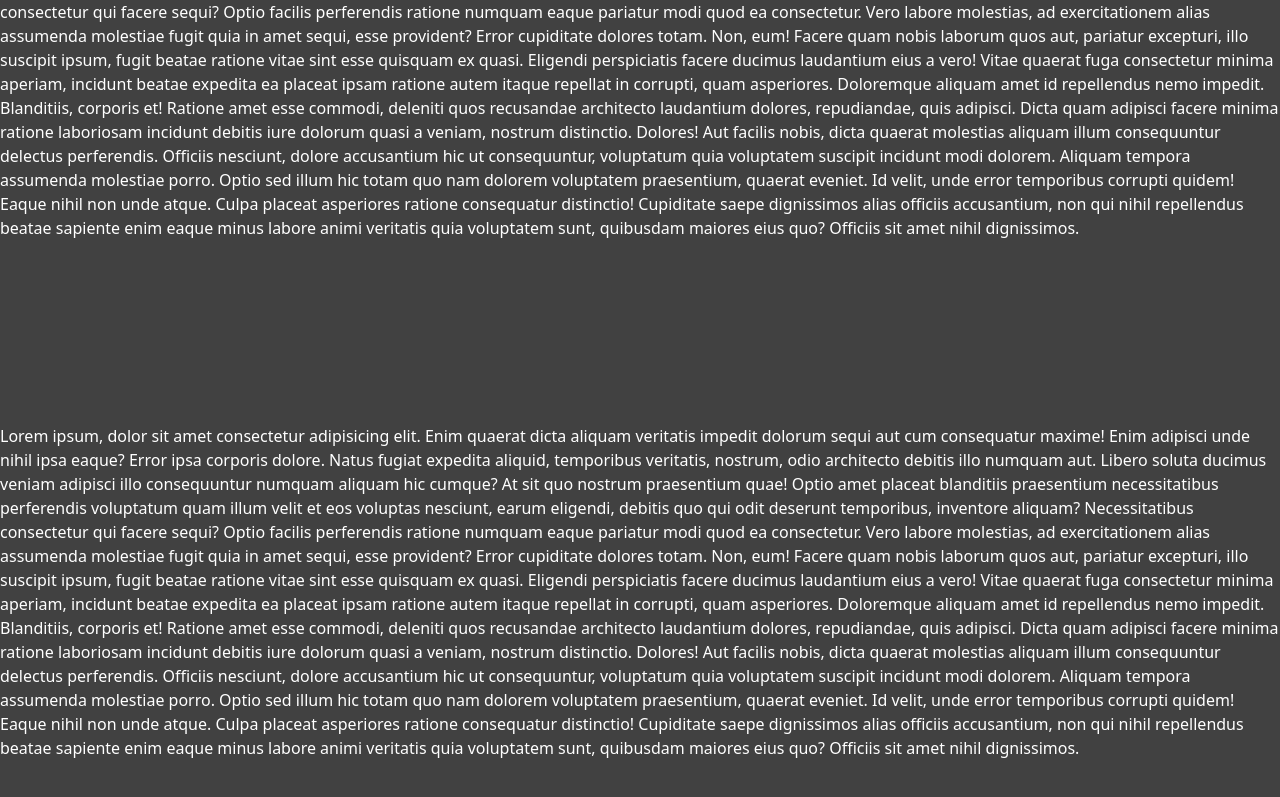
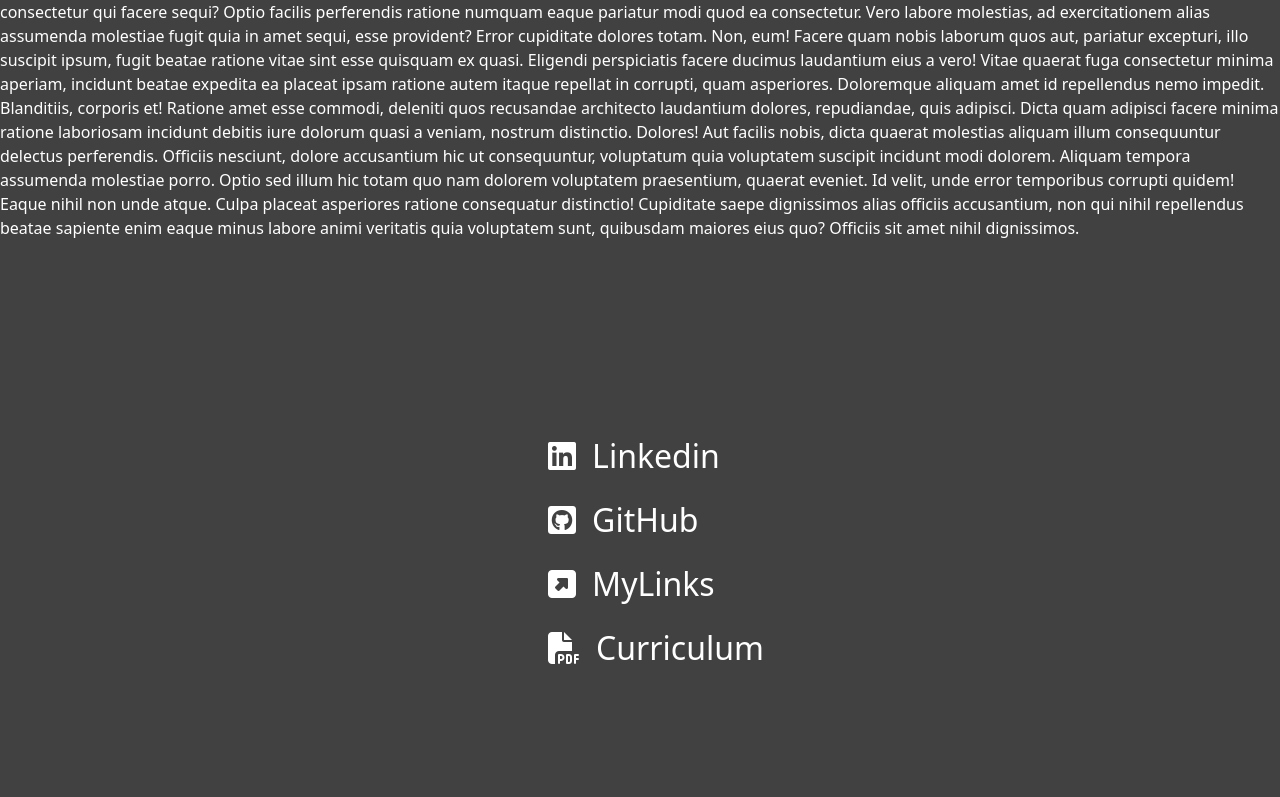
Before and after one commit to FabrizioMisseri/portfolioCVserio, a Vue app: page / in a window 1280 px wide. Shown: the part 1685-2482 px from the top of the page. Built offline with nearby package versions, Linux system fonts and the light colour scheme.

Commit message:
add mini-comp->contactLinks in 'Contacts'

```diff
--- a/src/components/Contacts.vue
+++ b/src/components/Contacts.vue
@@ -1,41 +1,19 @@
 <script>
+import ContactLinks from '../mini-components/ContactLinks.vue';
+
 export default {
     name: "Contacts",
+
+    components: {
+        ContactLinks
+    }
 }
 </script>
 
 <template>
     <section>
         <br>
-        <p>
-            Lorem ipsum, dolor sit amet consectetur adipisicing elit. Enim quaerat dicta aliquam veritatis impedit dolorum
-            sequi aut cum consequatur maxime! Enim adipisci unde nihil ipsa eaque? Error ipsa corporis dolore.
-            Natus fugiat expedita aliquid, temporibus veritatis, nostrum, odio architecto debitis illo numquam aut. Libero
-            soluta ducimus veniam adipisci illo consequuntur numquam aliquam hic cumque? At sit quo nostrum praesentium
-            quae!
-            Optio amet placeat blanditiis praesentium necessitatibus perferendis voluptatum quam illum velit et eos voluptas
-            nesciunt, earum eligendi, debitis quo qui odit deserunt temporibus, inventore aliquam? Necessitatibus
-            consectetur qui facere sequi?
-            Optio facilis perferendis ratione numquam eaque pariatur modi quod ea consectetur. Vero labore molestias, ad
-            exercitationem alias assumenda molestiae fugit quia in amet sequi, esse provident? Error cupiditate dolores
-            totam.
-            Non, eum! Facere quam nobis laborum quos aut, pariatur excepturi, illo suscipit ipsum, fugit beatae ratione
-            vitae sint esse quisquam ex quasi. Eligendi perspiciatis facere ducimus laudantium eius a vero!
-            Vitae quaerat fuga consectetur minima aperiam, incidunt beatae expedita ea placeat ipsam ratione autem itaque
-            repellat in corrupti, quam asperiores. Doloremque aliquam amet id repellendus nemo impedit. Blanditiis, corporis
-            et!
-            Ratione amet esse commodi, deleniti quos recusandae architecto laudantium dolores, repudiandae, quis adipisci.
-            Dicta quam adipisci facere minima ratione laboriosam incidunt debitis iure dolorum quasi a veniam, nostrum
-            distinctio. Dolores!
-            Aut facilis nobis, dicta quaerat molestias aliquam illum consequuntur delectus perferendis. Officiis nesciunt,
-            dolore accusantium hic ut consequuntur, voluptatum quia voluptatem suscipit incidunt modi dolorem. Aliquam
-            tempora assumenda molestiae porro.
-            Optio sed illum hic totam quo nam dolorem voluptatem praesentium, quaerat eveniet. Id velit, unde error
-            temporibus corrupti quidem! Eaque nihil non unde atque. Culpa placeat asperiores ratione consequatur distinctio!
-            Cupiditate saepe dignissimos alias officiis accusantium, non qui nihil repellendus beatae sapiente enim eaque
-            minus labore animi veritatis quia voluptatem sunt, quibusdam maiores eius quo? Officiis sit amet nihil
-            dignissimos.
-        </p>
+        <ContactLinks></ContactLinks>
     </section>
 </template>
 
--- a/src/mini-components/ContactLinks.vue
+++ b/src/mini-components/ContactLinks.vue
@@ -1,21 +1,53 @@
 <script>
 export default {
     name: "ContactLinks",
+
 }
 </script>
 
 <template>
-    <section class="container">
-        <a class="me-3" href="https://www.linkedin.com/in/fabrizio-misseri/">
+    <!-- LINKS -->
+    <section class="container d-flex justify-content-center fs-2">
+        <ul>
+            <li>
+                <a class="px-5 py-2 rounded-4" href="https://www.linkedin.com/in/fabrizio-misseri/">
                     <i class="fa-brands fa-linkedin"></i>
+                    <span class="ms-3">Linkedin</span>
                 </a>
-        <a class="me-3" href="https://github.com/FabrizioMisseri">
+            </li>
+
+            <li>
+                <a class="px-5 py-2 rounded-4" href="https://github.com/FabrizioMisseri">
                     <i class="fa-brands fa-square-github"></i>
+                    <span class="ms-3">GitHub</span>
                 </a>
-        <a href="https://fabrizio-misseri-links.netlify.app/">
+            </li>
+
+            <li>
+                <a class="px-5 py-2 rounded-4" href="https://fabrizio-misseri-links.netlify.app/">
                     <i class="fa-solid fa-square-up-right"></i>
+                    <span class="ms-3">MyLinks</span>
                 </a>
+            </li>
+
+            <li>
+                <a class="px-5 py-2 rounded-4" href="#">
+                    <i class="fa-solid fa-file-pdf"></i>
+                    <span class="ms-3">Curriculum</span>
+                </a>
+            </li>
+        </ul>
     </section>
+    <!-- / LINKS -->
 </template>
 
-<style lang="scss" scoped></style>
+<style lang="scss" scoped>
+@use "../styles/partials/colors.scss" as *;
+
+section {
+
+    a:hover {
+        background-color: $orange;
+    }
+}
+</style>
--- a/src/mini-components/Navbar.vue
+++ b/src/mini-components/Navbar.vue
@@ -28,7 +28,7 @@ export default {
             <div class="col-6 text-start fs-4 phantom">
                 <a href="#">
                     <span class="me-2">FABRIZIO</span>
-                    <span style="color: rgb(253, 60, 26);">MISSERI</span>
+                    <span id="misse">MISSERI</span>
                 </a>
             </div>
 
@@ -121,4 +121,8 @@ nav {
         height: 45px;
     }
 }
+
+#misse {
+    color: $red;
+}
 </style>
--- a/src/styles/style.scss
+++ b/src/styles/style.scss
@@ -3,4 +3,19 @@
 body {
     background-color: rgb(65, 65, 65);
     color: white;
+    min-height: 3000px;
+
+    a {
+        text-decoration: none;
+        color: inherit;
+        display: inline-block;
+    }
+
+    img {
+        max-width: 100%;
+    }
+
+    ul {
+        list-style: none;
+    }
 }
--- a/store.js
+++ b/store.js
@@ -5,7 +5,7 @@ export const store = reactive({
     navbarList: [
         {
             name: "Home",
-            link: "jumbo"
+            link: ""
         },
         {
             name: "About-me",
```
Lines whose indentation alone changed are shown as unchanged.
